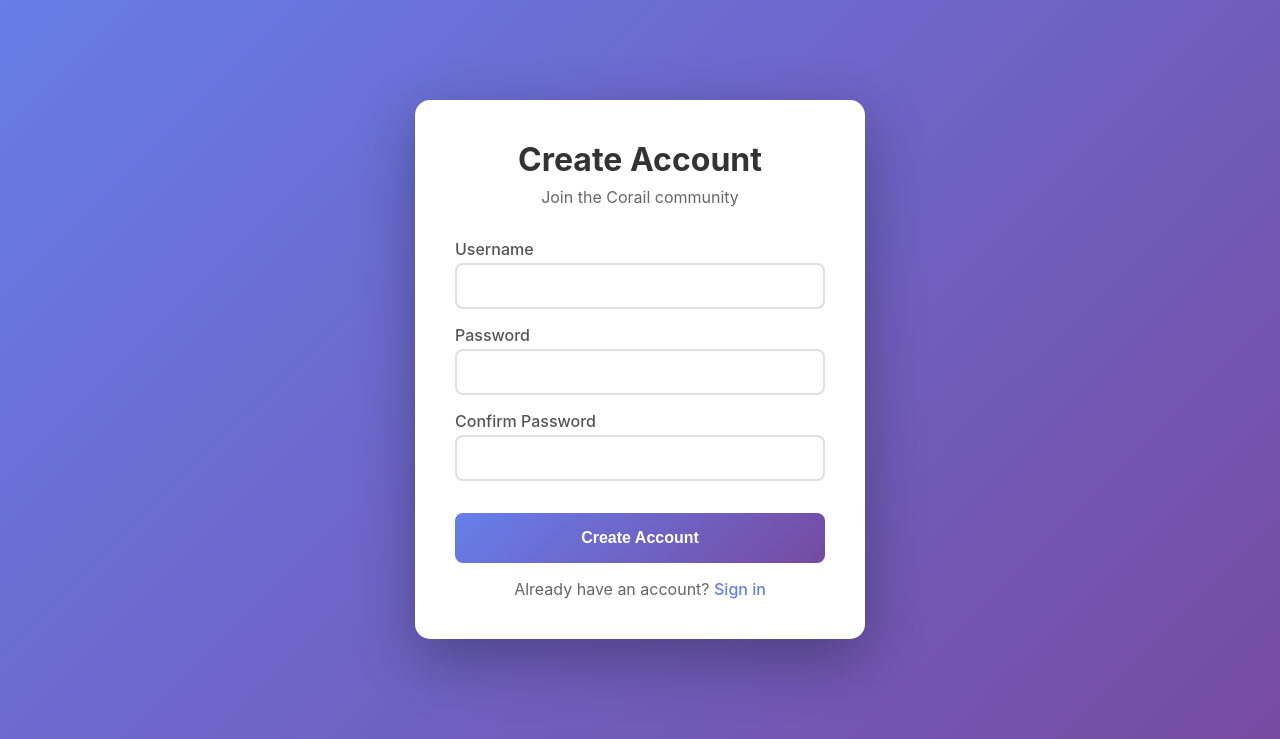
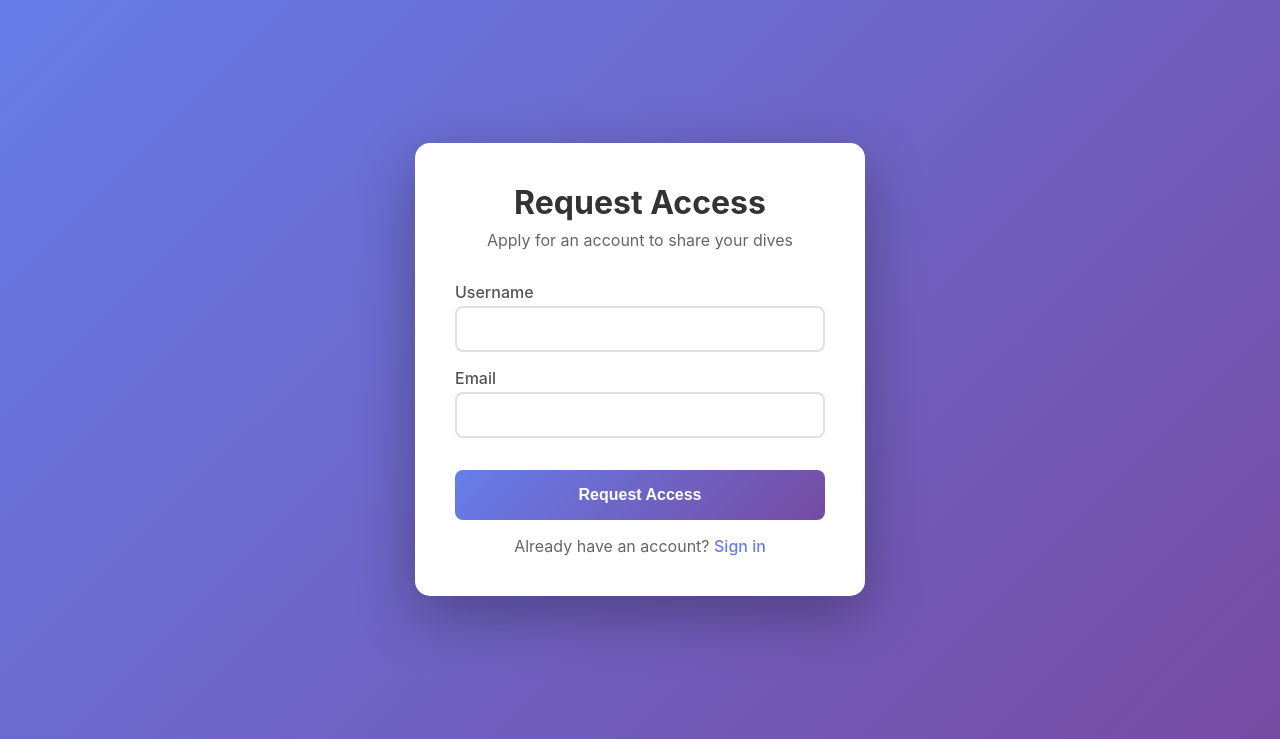
Before and after one commit to UCA-MSI/corail-upload-system, a Django app: page /register/ in a window 1280 px wide. Shown: the part 61-800 px from the top of the page. Run offline with Django 5.2, Linux system fonts and the light colour scheme.

Commit message:
user registration

```diff
--- a/templates/upload/register.html
+++ b/templates/upload/register.html
@@ -4,8 +4,8 @@
 
 {% block content %}
 <div class="card">
-    <h1>Create Account</h1>
-    <p class="subtitle">Join the Corail community</p>
+    <h1>Request Access</h1>
+    <p class="subtitle">Apply for an account to share your dives</p>
 
     {% if error %}
     <div class="error">{{ error }}</div>
@@ -18,14 +18,10 @@
             <input type="text" id="username" name="username" required>
         </div>
         <div>
-            <label for="password">Password</label>
-            <input type="password" id="password" name="password" required>
+            <label for="email">Email</label>
+            <input type="email" id="email" name="email" required>
         </div>
-        <div>
-            <label for="confirm_password">Confirm Password</label>
-            <input type="password" id="confirm_password" name="confirm_password" required>
-        </div>
-        <button type="submit">Create Account</button>
+        <button type="submit">Request Access</button>
     </form>
 
     <p class="switch-link">
--- a/upload/admin.py
+++ b/upload/admin.py
@@ -1,5 +1,6 @@
 from django.contrib import admin
-from .models import UploadImageModel
+from .models import UploadImageModel, UserRegistration
 
 # Register your models here.
 admin.site.register(UploadImageModel)
+admin.site.register(UserRegistration)
--- a/upload/urls.py
+++ b/upload/urls.py
@@ -5,6 +5,7 @@ urlpatterns = [
     path('', web_views.index, name='index'),
     path('login/', web_views.login_view, name='login'),
     path('register/', web_views.register_view, name='register'),
+    path('activate/<int:user_id>/<uuid:token>/', web_views.activate_view, name='activate'),
     path('logout/', web_views.logout_view, name='logout'),
     path('upload/', web_views.upload_view, name='upload'),
 ]
--- a/upload/web_views.py
+++ b/upload/web_views.py
@@ -3,7 +3,11 @@ from django.contrib.auth import authenticate, login, logout
 from django.contrib.auth.decorators import login_required
 from django.contrib.auth.models import User
 from django.contrib import messages
-from .models import UploadImageModel
+from django.utils import timezone
+from datetime import timedelta
+import secrets
+import string
+from .models import UploadImageModel, UserRegistration
 
 
 def index(request):
@@ -21,8 +25,11 @@ def login_view(request):
 
         user = authenticate(request, username=username, password=password)
         if user is not None:
-            login(request, user)
-            return redirect('/upload/')
+            if not user.is_active:
+                error = 'Account not activated. Please check your email for the activation link.'
+            else:
+                login(request, user)
+                return redirect('/upload/')
         else:
             error = 'Invalid username or password'
 
@@ -34,21 +41,80 @@ def register_view(request):
         return redirect('/upload/')
 
     error = None
+    success = None
+
     if request.method == 'POST':
         username = request.POST.get('username')
-        password = request.POST.get('password')
-        confirm_password = request.POST.get('confirm_password')
+        email = request.POST.get('email')
 
-        if password != confirm_password:
-            error = 'Passwords do not match'
-        elif User.objects.filter(username=username).exists():
+        if User.objects.filter(username=username).exists():
             error = 'Username already exists'
+        elif User.objects.filter(email=email).exists():
+            error = 'Email already registered'
         else:
-            user = User.objects.create_user(username=username, password=password)
-            login(request, user)
-            return redirect('/upload/')
+            # Generate temporary password
+            temp_password = ''.join(secrets.choice(string.ascii_letters + string.digits) for _ in range(16))
+
+            # Create user (inactive)
+            user = User.objects.create_user(username=username, email=email, password=temp_password, is_active=False)
+
+            # Create registration record
+            UserRegistration.objects.create(
+                user=user,
+                email=email,
+                temp_password=temp_password
+            )
+
+            # In production, send email here
+            # For now, show the link in the response
+            from .tokens import generate_activation_link
+            activation_link = request.build_absolute_uri(f'/activate/{user.id}/{user.userregistration.token}/')
+
+            success = f'Registration request submitted! An email has been sent to {email}.'
+
+            # Store link for demo purposes (remove in production)
+            request.session['demo_activation_link'] = activation_link
+
+            return render(request, 'upload/register_success.html', {
+                'success': success,
+                'email': email,
+                'activation_link': activation_link
+            })
 
     return render(request, 'upload/register.html', {'error': error})
+
+
+def activate_view(request, user_id, token):
+    error = None
+    success = None
+
+    try:
+        registration = UserRegistration.objects.get(user_id=user_id, token=token)
+
+        if not registration.user.is_active:
+            if request.method == 'POST':
+                password = request.POST.get('password')
+                confirm_password = request.POST.get('confirm_password')
+
+                if password != confirm_password:
+                    error = 'Passwords do not match'
+                elif len(password) < 6:
+                    error = 'Password must be at least 6 characters'
+                else:
+                    registration.user.set_password(password)
+                    registration.user.is_active = True
+                    registration.user.save()
+                    registration.delete()
+
+                    success = 'Account activated! You can now login.'
+                    return render(request, 'upload/activate_success.html', {'success': success})
+            return render(request, 'upload/activate.html', {})
+        else:
+            error = 'Account already activated'
+    except UserRegistration.DoesNotExist:
+        error = 'Invalid activation link'
+
+    return render(request, 'upload/activate.html', {'error': error})
 
 
 def logout_view(request):
```
Also changed, not shown: templates/upload/activate.html (added, +27 -0 lines), templates/upload/activate_success.html (added, +18 -0 lines), templates/upload/register_success.html (added, +24 -0 lines), upload/models.py (+13 -0 lines), db.sqlite3, upload/migrations/0004_userregistration.py (added).
